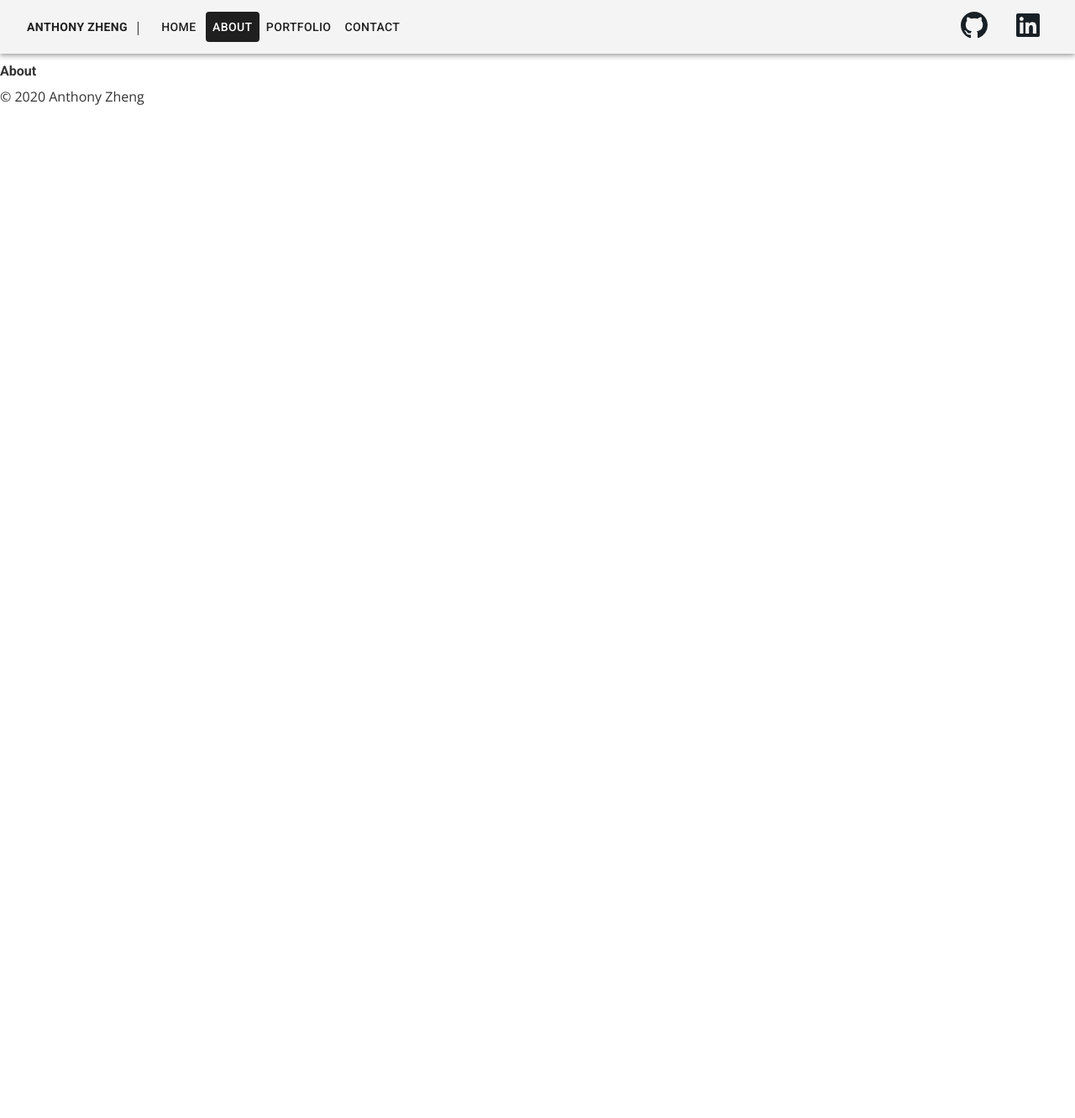
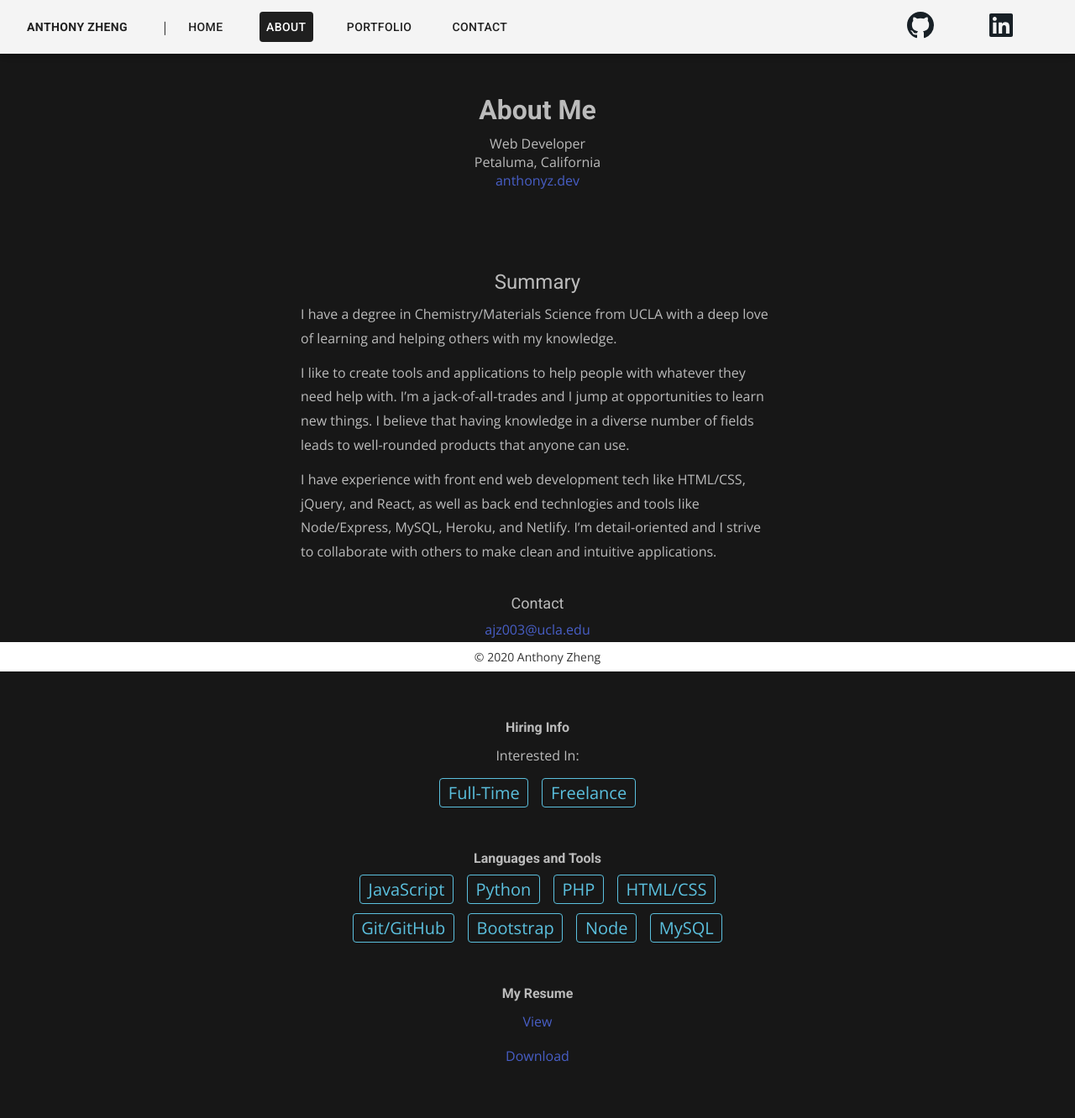
Before and after one commit to ajz003/react-ajz003, a Gatsby site: page /about in a window 1280 px wide. Shown: the whole page at 84% size. Before the commit the page ends 800 px from the top, so only its background shows below. Built offline with nearby package versions, Linux system fonts and the light colour scheme; Gatsby itself is replaced by a stand-in of ours.

Commit message:
add bulma, transitions, first draft of about page

```diff
--- a/package.json
+++ b/package.json
@@ -7,18 +7,19 @@
   "dependencies": {
     "@material-ui/core": "^4.7.2",
     "@material-ui/icons": "^4.5.1",
+    "bulma": "^0.8.0",
     "gatsby": "^2.18.11",
     "gatsby-image": "^2.2.34",
     "gatsby-plugin-manifest": "^2.2.31",
     "gatsby-plugin-offline": "^3.0.27",
     "gatsby-plugin-react-helmet": "^3.1.16",
-    "gatsby-plugin-sass": "^2.1.26",
+    "gatsby-plugin-sass": "^2.1.27",
     "gatsby-plugin-sharp": "^2.3.5",
     "gatsby-plugin-transition-link": "^1.9.1",
     "gatsby-source-filesystem": "^2.1.40",
     "gatsby-transformer-sharp": "^2.3.7",
     "gsap": "^2.1.3",
-    "node-sass": "^4.13.0",
+    "node-sass": "^4.13.1",
     "prop-types": "^15.7.2",
     "react": "^16.12.0",
     "react-dom": "^16.12.0",
--- /dev/null
+++ b/src/components/InfoBoxes.js
@@ -0,0 +1,19 @@
+import { Link } from "gatsby"
+import PropTypes from "prop-types"
+import React from "react"
+
+import "./InfoBoxes.scss"
+
+const InfoBoxes = (props) => (
+
+
+        <ul class="list-inline">
+
+    {props.boxNames.map((boxName) =>
+<li><span class="label label-info">{boxName}</span></li>)
+}
+</ul>
+
+    )
+
+export default InfoBoxes
--- /dev/null
+++ b/src/components/InfoBoxes.scss
@@ -0,0 +1,28 @@
+.label-info {
+    background-color: transparent;
+    color: #5bc0de;
+    border: 1px solid #5bc0de;
+    font-weight: 300;
+  }
+
+  .list-inline {
+    padding-bottom: 0.5rem;
+    padding-top: 0.5rem;
+    list-style: none;
+  }
+  .list-inline>li {
+    display: inline-block;
+    padding-left: 0.5rem;
+    padding-right: 0.5rem;
+  }
+
+  .label {
+    display: inline;
+    font-size: 1.25rem;
+    padding: .2rem .6rem .2rem;
+    line-height: 1;
+    text-align: center;
+    white-space: nowrap;
+    vertical-align: baseline;
+    border-radius: .25rem;
+  }
--- /dev/null
+++ b/src/components/footer.js
@@ -0,0 +1,27 @@
+import { Link } from "gatsby"
+import PropTypes from "prop-types"
+import React from "react"
+
+import { AppBar, Toolbar, Button, Typography, BottomNavigation } from '@material-ui/core'
+
+import { GoMarkGithub } from 'react-icons/go'
+import { FaLinkedin } from 'react-icons/fa'
+
+import TransitionLink from "gatsby-plugin-transition-link"
+import AniLink from "gatsby-plugin-transition-link/AniLink"
+
+const Footer = ({ siteTitle, menuLinks }) => (
+    <footer className="footer">
+  <span>© {new Date().getFullYear()} Anthony Zheng</span>
+    </footer>
+)
+
+Footer.propTypes = {
+  siteTitle: PropTypes.string,
+}
+
+Footer.defaultProps = {
+  siteTitle: ``,
+}
+
+export default Footer
--- a/src/components/header.js
+++ b/src/components/header.js
@@ -14,26 +14,43 @@ const Header = ({ siteTitle, menuLinks }) => (
 <AppBar position="sticky" color="inherit">
 
    <Toolbar>
-   <AniLink title="Anthony Zheng" className="menu-item name" fade duration={1}  to="/"
-
+   <AniLink title="Anthony Zheng" className="menu-item name" cover duration={1} direction="left" to="/"
+              bg="
+              url(https://source.unsplash.com/collection/416011)
+              center / cover
+              "
             ><Button>Anthony Zheng</Button></AniLink>
             |
 <div className="menu-left">
-            <AniLink title="Home" className="menu-item" activeClassName="active" fade duration={1}  to="/"
-
+            <AniLink title="Home" className="menu-item" activeClassName="active" cover duration={1} direction="left" to="/"
+              bg="
+              url(https://source.unsplash.com/collection/416011)
+              center / cover
+              "
             ><Button>Home</Button></AniLink>
-            <AniLink title="About" className="menu-item" activeClassName="active" fade duration={1}  to="/about"
-
+            <AniLink title="About" className="menu-item" activeClassName="active" cover duration={1} direction="right" to="/about"
+              bg="
+              url(https://source.unsplash.com/collection/4967134)
+              center / cover
+              "
             ><Button>About</Button></AniLink>
-            <AniLink title="Portfolio" className="menu-item" activeClassName="active" fade duration={1}  to="/portfolio"
-
+            <AniLink title="Portfolio" className="menu-item" activeClassName="active" cover duration={1} direction="right" to="/portfolio"
+              bg="
+              url(https://source.unsplash.com/collection/335434)
+              center / cover
+              "
             ><Button>Portfolio</Button></AniLink>
-            <AniLink title="Contact" className="menu-item" activeClassName="active" fade duration={1}  to="/contact"
-
+            <AniLink title="Contact" className="menu-item" activeClassName="active" cover duration={1} direction="right" to="/contact"
+              bg="
+              url(https://source.unsplash.com/collection/3570256)
+              center / cover
+              "
             ><Button>Contact</Button></AniLink>
 </div>
-                  <a href="https://github.com/ajz003" title="My GitHub profile"><GoMarkGithub className="social-icon" /></a>
-        <a href="https://www.linkedin.com/in/anthony-zheng/" title="My LinkedIn profile"><FaLinkedin className="social-icon" /></a>
+<div className="menu-right">
+                    <a className="menu-item" href="https://github.com/ajz003" title="My GitHub profile"><GoMarkGithub className="social-icon" /></a>
+          <a className="menu-item" href="https://www.linkedin.com/in/anthony-zheng/" title="My LinkedIn profile"><FaLinkedin className="social-icon" /></a>
+</div>
    </Toolbar>
 
 
--- a/src/components/layout.js
+++ b/src/components/layout.js
@@ -10,6 +10,7 @@ import PropTypes from "prop-types"
 import { useStaticQuery, graphql } from "gatsby"
 
 import Header from "./header"
+import Footer from "./footer"
 import "./layout.scss"
 
 const Layout = ({ children }) => {
@@ -27,13 +28,10 @@ const Layout = ({ children }) => {
     <>
       <Header siteTitle={data.site.siteMetadata.title} />
       <div
-        style={{
-        }}
+        className="body-wrapper"
       >
         <main>{children}</main>
-        <footer>
-          © {new Date().getFullYear()} Anthony Zheng
-        </footer>
+        <Footer />
       </div>
     </>
   )
--- a/src/components/layout.scss
+++ b/src/components/layout.scss
@@ -2,7 +2,7 @@ $header-font: 'Roboto', sans-serif;
 $body-font: 'Open Sans', sans-serif;
 $primary-color: #333;
 $pt-navbar-height: 50px;
-
+@import "~bulma/bulma.sass";
 
 body {
   font: 100% $body-font;
@@ -11,15 +11,30 @@ body {
   margin: 0;
 }
 
-h1, h2, h3 {
+h1, h2, h3, h4, h5, h6 {
   font: 100% $header-font;
+  margin-bottom: 0.625rem;
 }
 
-h1, h2 {
+h1, h3, h5 {
   font-weight: bold;
 }
 
-a {
+h1 {
+  font-size: 2rem;
+}
+h2 {
+  font-size: 1.5rem;
+}
+h4 {
+  font-size: 1.125rem;
+}
+p {
+  line-height: 1.8;
+  margin: 0 0 0.75rem;
+}
+
+a.menu-item {
   color: $primary-color;
 
   &:hover {
@@ -40,6 +55,7 @@ a {
 
   &.menu-item {
     text-decoration: none;
+    margin-right: 32px;
   }
 
   .social-icon {
@@ -65,3 +81,27 @@ a {
 header.MuiPaper-root {
   background-color: #f4f4f4;
 }
+
+footer.footer {
+  position: fixed;
+  left: 0;
+  bottom: 0;
+  width: 100%;
+  background-color: white;
+  text-align: center;
+  font-size: 0.875rem;
+  padding: 8px;
+}
+
+@media (max-width:1023px) {
+  .MuiAppBar-root {
+    padding: 0.5rem 0;
+  }
+  .menu-right {
+    display: flex;
+    flex-direction: column;
+    .menu-item {
+      margin-bottom: 0.5rem;
+    }
+  }
+}
--- a/src/pages/about.js
+++ b/src/pages/about.js
@@ -4,11 +4,97 @@ import { Link } from "gatsby"
 import Layout from "../components/layout"
 import Image from "../components/image"
 import SEO from "../components/seo"
+import InfoBoxes from "../components/InfoBoxes"
+
+import "./about.scss"
 
 const AboutPage = () => (
   <Layout>
     <SEO title="About" />
-    <h1>About</h1>
+    <div className="about-page">
+
+
+   <section className="top-matter section">
+<div className="container">
+<div className="columns has-text-centered">
+<div className="column is-6 is-offset-3">
+    <h1>About Me</h1>
+            <div>Web Developer</div>
+            <div>Petaluma, California</div>
+            <a href="https://anthonyz.dev/">anthonyz.dev</a>
+</div>
+</div>
+</div>
+   </section>
+
+   <section className="section">
+<div className="container">
+<div className="columns">
+<div className="column is-6 is-offset-3">
+    <h2 style={{textAlign:"center"}}>Summary</h2>
+    <p>I have a degree in Chemistry/Materials Science from UCLA with a deep love of learning and helping others with my knowledge.
+          </p>
+          <p>I like to create tools and applications to help people with whatever they need help with. I’m a jack-of-all-trades and I jump at opportunities to learn new things. I believe that having knowledge in a diverse number of fields leads to well-rounded products that anyone can use.
+          </p>
+          <p>
+            I have experience with front end web development tech like HTML/CSS, jQuery, and React, as well as back end technlogies and tools like Node/Express, MySQL, Heroku, and Netlify. I’m detail-oriented and I strive to collaborate with others to make clean and intuitive applications.
+          </p>
+</div>
+</div>
+<div className="columns has-text-centered">
+<div className="column is-6 is-offset-3">
+          <h4>Contact</h4>
+          <a href="mailto:ajz003@ucla.edu">ajz003@ucla.edu</a>
+</div>
+</div>
+</div>
+   </section>
+
+   <section className="section">
+<div className="container">
+<div className="columns has-text-centered">
+<div className="column is-6 is-offset-3">
+<h3>Hiring Info</h3>
+<p>Interested In:</p>
+<InfoBoxes
+  boxNames={[
+    "Full-Time",
+    "Freelance"
+  ]}
+/>
+</div>
+</div>
+
+<div className="columns has-text-centered">
+<div className="column is-6 is-offset-3">
+<h3>Languages and Tools</h3>
+<InfoBoxes
+  boxNames={[
+    "JavaScript",
+    "Python",
+    "PHP",
+    "HTML/CSS",
+    "Git/GitHub",
+    "Bootstrap",
+    "Node",
+    "MySQL"
+  ]}
+/>
+</div>
+</div>
+
+<div className="columns has-text-centered">
+<div className="column is-6 is-offset-3">
+<h3>My Resume</h3>
+<p><a href="/pdfs/fullresume.pdf">View</a></p>
+<p><a href="/pdfs/fullresume.pdf" download>Download</a></p>
+</div>
+</div>
+</div>
+   </section>
+
+    </div>
+
   </Layout>
 )
 
--- /dev/null
+++ b/src/pages/about.scss
@@ -0,0 +1,8 @@
+.about-page {
+    background-color: #171717;
+    color: #bbb;
+ ul li {
+     box-sizing: border-box;
+     margin-bottom: 1.5rem;
+ }
+}
--- a/src/pages/index.js
+++ b/src/pages/index.js
@@ -16,9 +16,6 @@ const IndexPage = () => (
       <p>Always exploring new horizons</p>
 </div>
     </div>
-    <div style={{ maxWidth: `300px`, marginBottom: `1.45rem` }}>
-      <Image />
-    </div>
   </Layout>
 )
 
```
Also changed, not shown: src/components/index.scss (+9 -0 lines), 1 other file.
